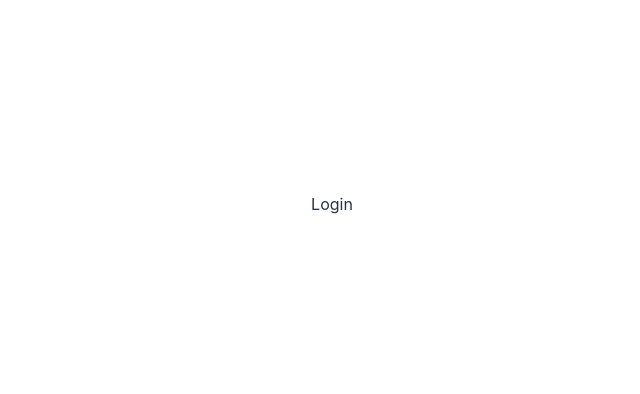
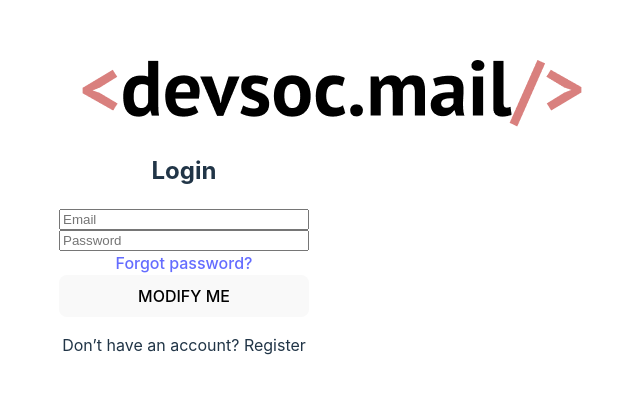
Before and after one commit to devsoc-unsw/devsoc-mail, a React (Vite) app in the folder frontend/: page / in a window 1280 px wide. Shown: the part 196-590 px from the top of the page, without its empty margins (308-948 px from the left). Built offline with nearby package versions, Linux system fonts and the light colour scheme.

Commit message:
added basic components for auth page (still unstyled)

```diff
--- a/frontend/src/App.css
+++ b/frontend/src/App.css
@@ -4,3 +4,10 @@
   padding: 2rem;
   text-align: center;
 }
+
+#login-box {
+  /* TODO: add styles here */
+  display: flex;
+  flex-direction: column;
+  width: 250px;
+}
--- /dev/null
+++ b/frontend/src/components/AuthButton.tsx
@@ -0,0 +1,10 @@
+/* TODO: use props to customize the text button */
+const AuthButton = () => {
+  return (
+    <>
+      <button>MODIFY ME</button>
+    </>
+  );
+};
+
+export { AuthButton };
--- /dev/null
+++ b/frontend/src/components/Input.tsx
@@ -0,0 +1,13 @@
+type InputProp = {
+  text: string;
+};
+
+const Input = (props: InputProp) => {
+  return (
+    <>
+      <input placeholder={props.text}></input>
+    </>
+  );
+};
+
+export { Input };
--- a/frontend/src/pages/LoginPage.tsx
+++ b/frontend/src/pages/LoginPage.tsx
@@ -1,5 +1,21 @@
+import Logo from "../assets/Logo.png";
+import { Input } from "../components/Input";
+import { AuthButton } from "../components/AuthButton";
+
 const LoginPage = () => {
-  return <>Login</>;
+  return (
+    <>
+      <img src={Logo}></img>
+      <div id="login-box">
+        <h2>Login</h2>
+        <Input text="Email" />
+        <Input text="Password" />
+        <a>Forgot password?</a>
+        <AuthButton />
+        <p>Don’t have an account? Register</p>
+      </div>
+    </>
+  );
 };
 
 export { LoginPage };
```
Also changed, not shown: frontend/src/assets/Logo.png (added).
